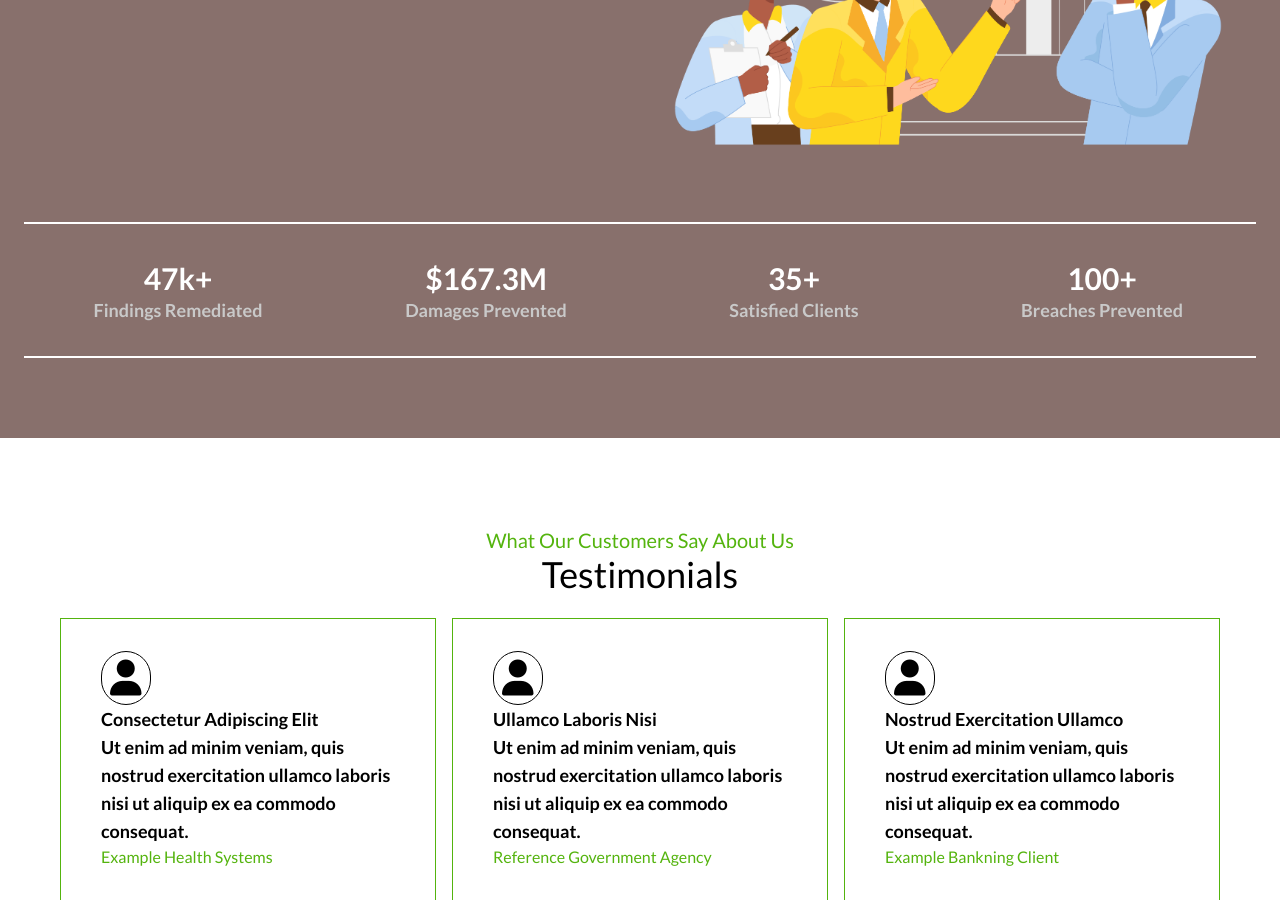
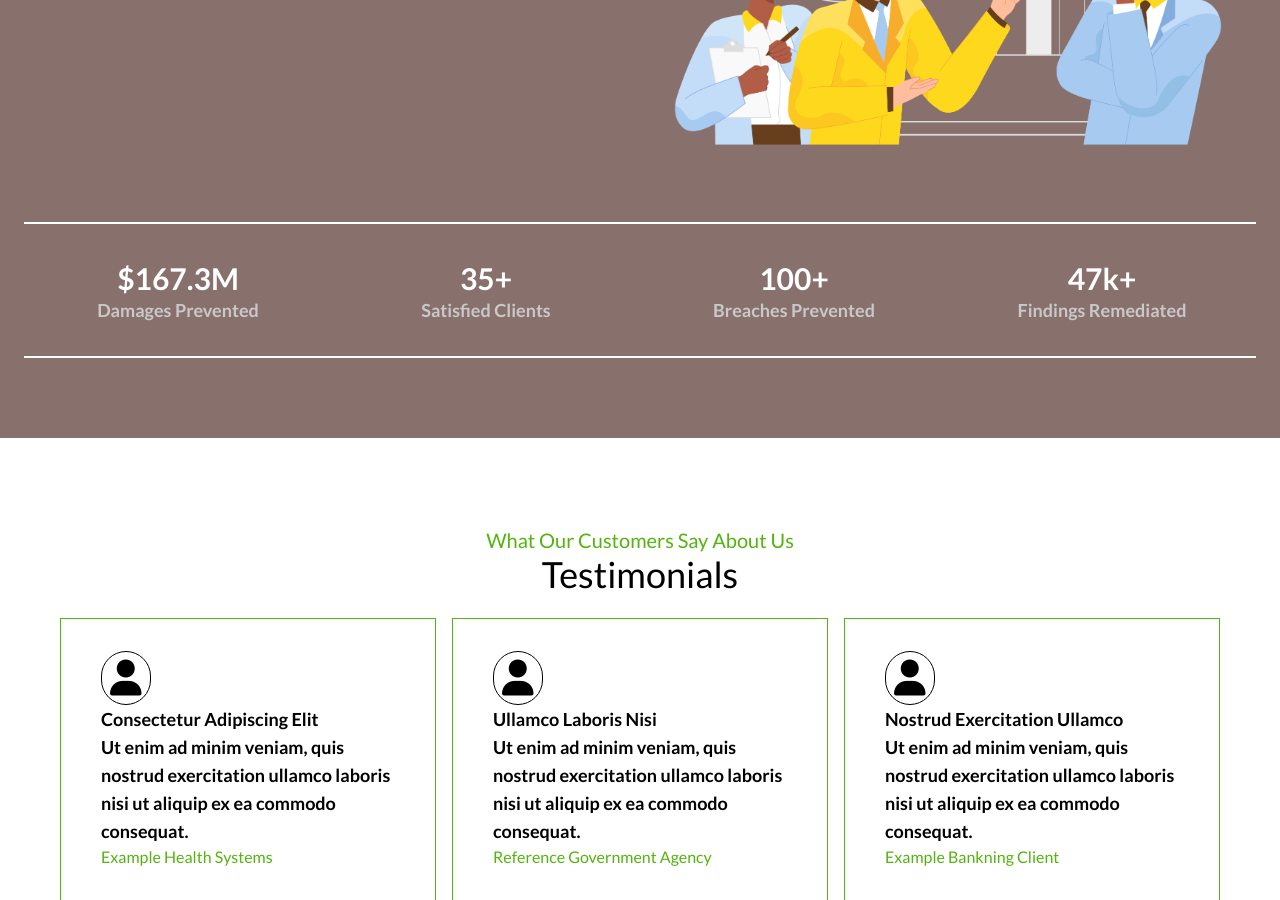
Before and after one commit to Mudassir-Nawaz/lib-sec-foundation, a Jekyll site: the page built from index.md, in a window 1280 px wide and 900 px high, scrolled down 1474 px. Built offline with Jekyll 4.4.1, drawn with Linux system fonts in a browser that asks for light colours; nearby versions of some CDN libraries.

Commit message:
reordered stats

```diff
--- a/index.md
+++ b/index.md
@@ -15,15 +15,14 @@ nav5: Contact
 # STATS AND SERVICES
 
 stats:
-  - title: Findings Remediated
-    value: 47k+
   - title: Damages Prevented
     value: $167.3M
   - title: Satisfied Clients
     value: 35+
   - title: Breaches Prevented
     value: 100+
-
+  - title: Findings Remediated
+    value: 47k+
 
 services:
   - title: Discover
```
